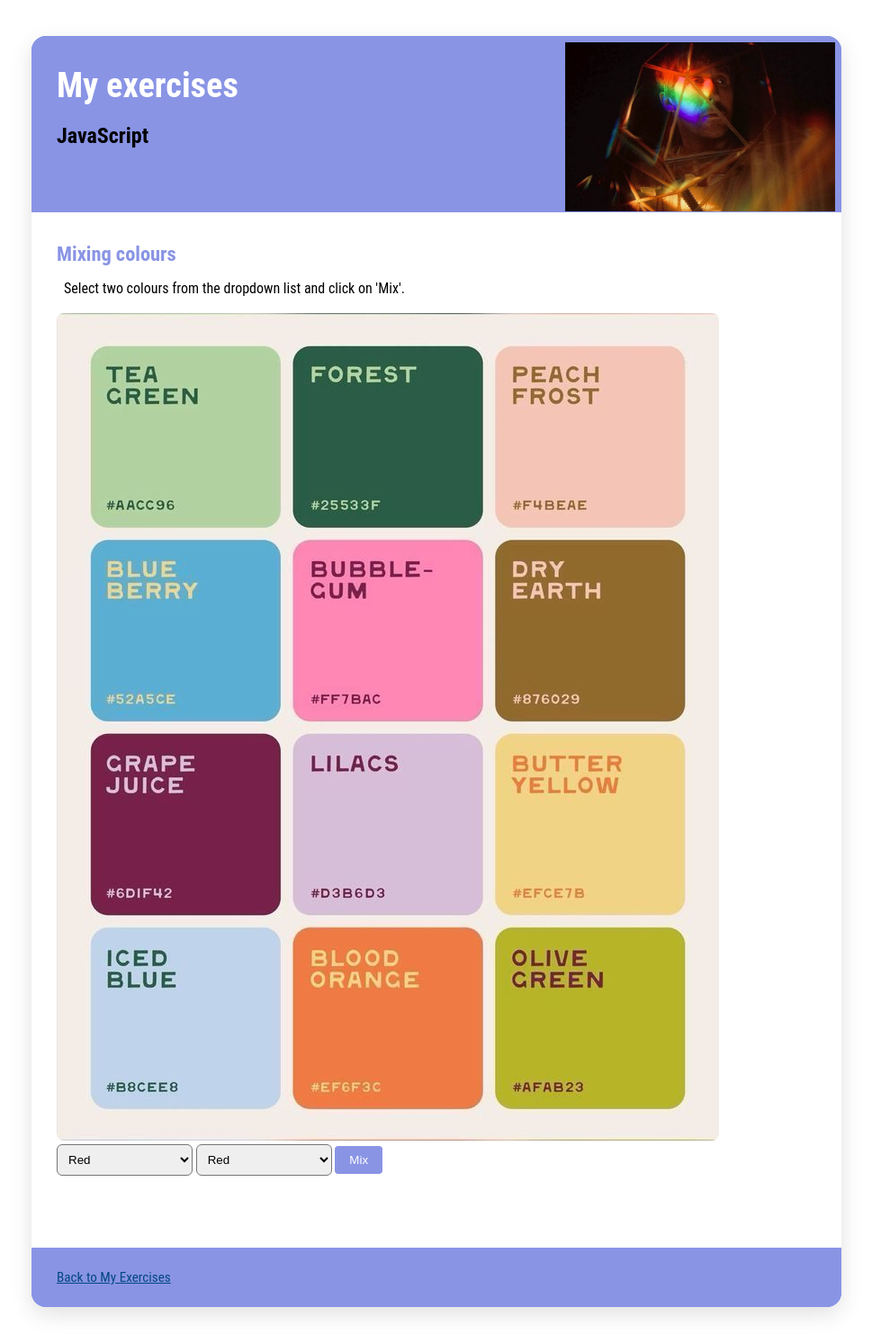
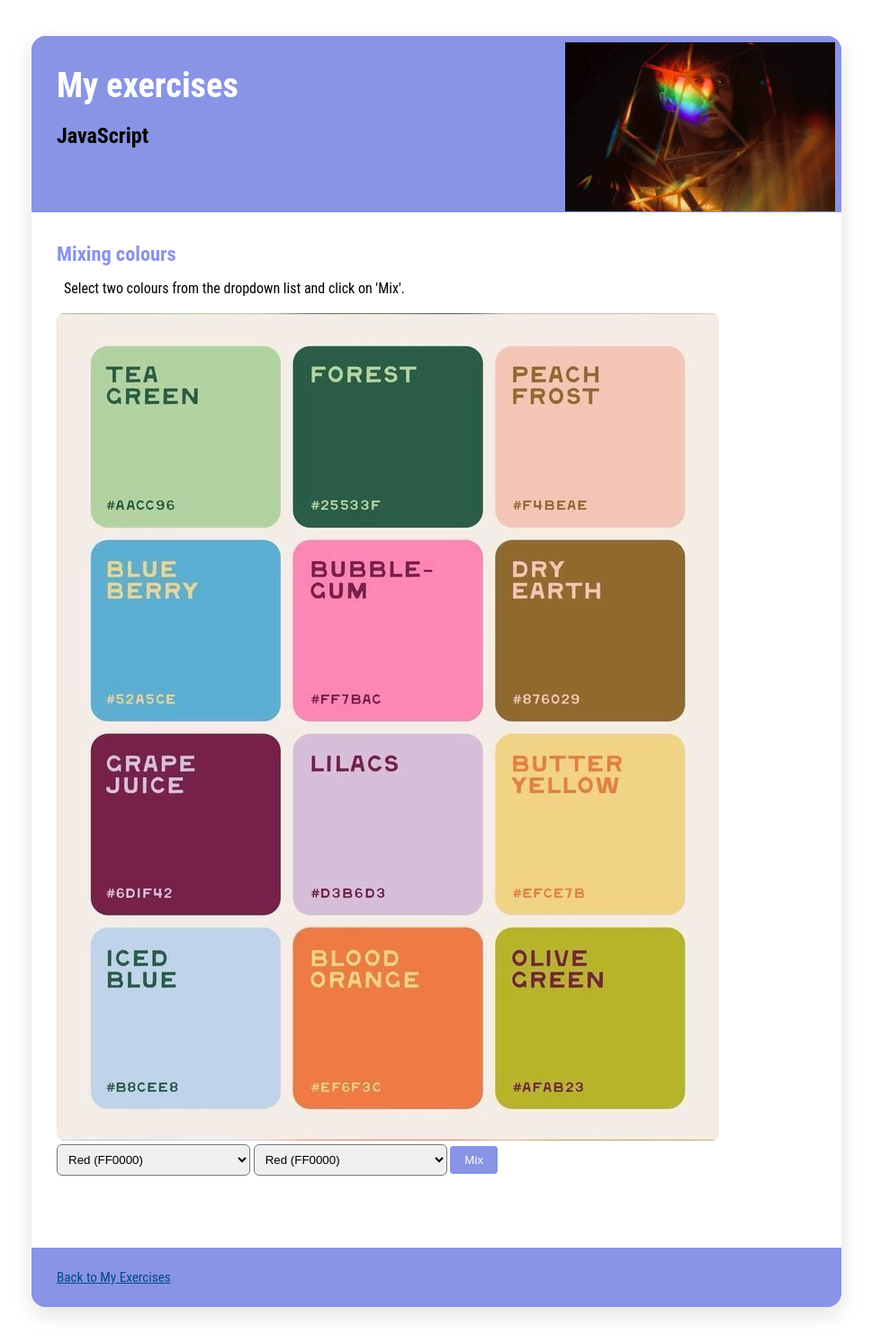
Before and after one commit to ac-inscript/cs-notes, a Jekyll site: the page JavaScript-exercises.html, which Jekyll copies as it is, in a window 1280 px wide. Shown: the whole page at 90% size, without its empty margins (155-1124 px from the left). Built offline with Jekyll 4.4.1, drawn with Linux system fonts in a browser that asks for light colours.

Commit message:
(colours)

```diff
--- a/JavaScript-exercises.html
+++ b/JavaScript-exercises.html
@@ -117,63 +117,63 @@
                             <img src="hex palette.jpg" alt="Hex palette" style="width: auto; height: auto;">
                         </div>
                             <select id="colorSelect1" style="padding: 8px; border-radius: 6px;">
-                                <option value="FF0000" style="background:#FF0000; color:white;">Red</option>
-                                <option value="00FF00" style="background:#00FF00; color:white;">Green</option>
-                                <option value="0000FF" style="background:#0000FF; color:white;">Blue</option>
-                                <option value="FFFF00" style="background:#FFFF00; color:black;">Yellow</option>
-                                <option value="FF00FF" style="background:#FF00FF; color:white;">Magenta</option>
-                                <option value="00FFFF" style="background:#00FFFF; color:black;">Cyan</option>
-                                <option value="000000" style="background:#000000; color:white;">Black</option>
-                                <option value="FFFFFF" style="background:#FFFFFF; color:black;">White</option>
-                                <option value="FFA500" style="background:#FFA500; color:black;">Orange</option>
-                                <option value="800080" style="background:#800080; color:white;">Purple</option>
-                                <option value="A52A2A" style="background:#A52A2A; color:white;">Brown</option>
-                                <option value="FFC0CB" style="background:#FFC0CB; color:black;">Pink</option>
-                                <option value="808080" style="background:#808080; color:white;">Gray</option>
-                                <option value="008000" style="background:#008000; color:white;">Dark Green</option>
-                                <option value="000080" style="background:#000080; color:white;">Navy</option>
-                                <option value="AACC96" style="background:#AACC96; color:black;">TEA GREEN</option>
-                                <option value="25533F" style="background:#25533F; color:white;">FOREST</option>
-                                <option value="F4BEAE" style="background:#F4BEAE; color:black;">PEACH</option>
-                                <option value="52A5CE" style="background:#52A5CE; color:white;">BLUE BERRY</option>
-                                <option value="FF7BAC" style="background:#FF7BAC; color:black;">BUBBLE-GUM</option>
-                                <option value="876029" style="background:#876029; color:white;">DRY EARTH</option>
-                                <option value="6D1F42" style="background:#6D1F42; color:white;">GRAPE JUICE</option>
-                                <option value="D3B6D3" style="background:#D3B6D3; color:black;">LILACS</option>
-                                <option value="EFCE7B" style="background:#EFCE7B; color:black;">BUTTER YELLOW</option>
-                                <option value="B8CEE8" style="background:#B8CEE8; color:black;">ICED BLUE</option>
-                                <option value="EF6F3C" style="background:#EF6F3C; color:white;">BLOOD ORANGE</option>
-                                <option value="AFAB23" style="background:#AFAB23; color:black;">OLIVE GREEN</option>
+                                <option value="FF0000" style="background:#FF0000; color:white;">Red (FF0000)</option>
+                                <option value="00FF00" style="background:#00FF00; color:white;">Green (00FF00)</option>
+                                <option value="0000FF" style="background:#0000FF; color:white;">Blue (0000FF)</option>
+                                <option value="FFFF00" style="background:#FFFF00; color:black;">Yellow (FFFF00)</option>
+                                <option value="FF00FF" style="background:#FF00FF; color:white;">Magenta (FF00FF)</option>
+                                <option value="00FFFF" style="background:#00FFFF; color:black;">Cyan (00FFFF)</option>
+                                <option value="000000" style="background:#000000; color:white;">Black (000000)</option>
+                                <option value="FFFFFF" style="background:#FFFFFF; color:black;">White (FFFFFF)</option>
+                                <option value="FFA500" style="background:#FFA500; color:black;">Orange (FFA500)</option>
+                                <option value="800080" style="background:#800080; color:white;">Purple (800080)</option>
+                                <option value="A52A2A" style="background:#A52A2A; color:white;">Brown (A52A2A)</option>
+                                <option value="FFC0CB" style="background:#FFC0CB; color:black;">Pink (FFC0CB)</option>
+                                <option value="808080" style="background:#808080; color:white;">Gray (808080)</option>
+                                <option value="008000" style="background:#008000; color:white;">Dark Green (008000)</option>
+                                <option value="000080" style="background:#000080; color:white;">Navy (000080)</option>
+                                <option value="AACC96" style="background:#AACC96; color:black;">TEA GREEN (AACC96)</option>
+                                <option value="25533F" style="background:#25533F; color:white;">FOREST (25533F)</option>
+                                <option value="F4BEAE" style="background:#F4BEAE; color:black;">PEACH (F4BEAE)</option>
+                                <option value="52A5CE" style="background:#52A5CE; color:white;">BLUE BERRY (52A5CE)</option>
+                                <option value="FF7BAC" style="background:#FF7BAC; color:black;">BUBBLE-GUM (FF7BAC)</option>
+                                <option value="876029" style="background:#876029; color:white;">DRY EARTH (876029)</option>
+                                <option value="6D1F42" style="background:#6D1F42; color:white;">GRAPE JUICE (6D1F42)</option>
+                                <option value="D3B6D3" style="background:#D3B6D3; color:black;">LILACS (D3B6D3)</option>
+                                <option value="EFCE7B" style="background:#EFCE7B; color:black;">BUTTER YELLOW (EFCE7B)</option>
+                                <option value="B8CEE8" style="background:#B8CEE8; color:black;">ICED BLUE (B8CEE8)</option>
+                                <option value="EF6F3C" style="background:#EF6F3C; color:white;">BLOOD ORANGE (EF6F3C)</option>
+                                <option value="AFAB23" style="background:#AFAB23; color:black;">OLIVE GREEN (AFAB23)</option>
 
                             </select>
                             <select id="colorSelect2" style="padding: 8px; border-radius: 6px;">
-                                <option value="FF0000" style="background:#FF0000; color:white;">Red</option>
-                                <option value="00FF00" style="background:#00FF00; color:white;">Green</option>
-                                <option value="0000FF" style="background:#0000FF; color:white;">Blue</option>
-                                <option value="FFFF00" style="background:#FFFF00; color:black;">Yellow</option>
-                                <option value="FF00FF" style="background:#FF00FF; color:white;">Magenta</option>
-                                <option value="00FFFF" style="background:#00FFFF; color:black;">Cyan</option>
-                                <option value="000000" style="background:#000000; color:white;">Black</option>
-                                <option value="FFFFFF" style="background:#FFFFFF; color:black;">White</option>
-                                <option value="FFA500" style="background:#FFA500; color:black;">Orange</option>
-                                <option value="800080" style="background:#800080; color:white;">Purple</option>
-                                <option value="A52A2A" style="background:#A52A2A; color:white;">Brown</option>
-                                <option value="FFC0CB" style="background:#FFC0CB; color:black;">Pink</option>
-                                <option value="808080" style="background:#808080; color:white;">Gray</option>
-                                <option value="008000" style="background:#008000; color:white;">Dark Green</option>
-                                <option value="000080" style="background:#000080; color:white;">Navy</option>
-                                <option value="AACC96" style="background:#AACC96; color:black;">TEA GREEN</option>
-                                <option value="25533F" style="background:#25533F; color:white;">FOREST</option>
-                                <option value="F4BEAE" style="background:#F4BEAE; color:black;">PEACH</option>
-                                <option value="52A5CE" style="background:#52A5CE; color:white;">BLUE BERRY</option>
-                                <option value="FF7BAC" style="background:#FF7BAC; color:black;">BUBBLE-GUM</option>
-                                <option value="876029" style="background:#876029; color:white;">DRY EARTH</option>
-                                <option value="6D1F42" style="background:#6D1F42; color:white;">GRAPE JUICE</option>
-                                <option value="D3B6D3" style="background:#D3B6D3; color:black;">LILACS</option>
-                                <option value="EFCE7B" style="background:#EFCE7B; color:black;">BUTTER YELLOW</option>
-                                <option value="B8CEE8" style="background:#B8CEE8; color:black;">ICED BLUE</option>
-                                <option value="EF6F3C" style="background:#EF6F3C; color:white;">BLOOD ORANGE</option>
-                                <option value="AFAB23" style="background:#AFAB23; color:black;">OLIVE GREEN</option>
+                                <option value="FF0000" style="background:#FF0000; color:white;">Red (FF0000)</option>
+                                <option value="00FF00" style="background:#00FF00; color:white;">Green (00FF00)</option>
+                                <option value="0000FF" style="background:#0000FF; color:white;">Blue (0000FF)</option>
+                                <option value="FFFF00" style="background:#FFFF00; color:black;">Yellow (FFFF00)</option>
+                                <option value="FF00FF" style="background:#FF00FF; color:white;">Magenta (FF00FF)</option>
+                                <option value="00FFFF" style="background:#00FFFF; color:black;">Cyan (00FFFF)</option>
+                                <option value="000000" style="background:#000000; color:white;">Black (000000)</option>
+                                <option value="FFFFFF" style="background:#FFFFFF; color:black;">White (FFFFFF)</option>
+                                <option value="FFA500" style="background:#FFA500; color:black;">Orange (FFA500)</option>
+                                <option value="800080" style="background:#800080; color:white;">Purple (800080)</option>
+                                <option value="A52A2A" style="background:#A52A2A; color:white;">Brown (A52A2A)</option>
+                                <option value="FFC0CB" style="background:#FFC0CB; color:black;">Pink (FFC0CB)</option>
+                                <option value="808080" style="background:#808080; color:white;">Gray (808080)</option>
+                                <option value="008000" style="background:#008000; color:white;">Dark Green (008000)</option>
+                                <option value="000080" style="background:#000080; color:white;">Navy (000080)</option>
+                                <option value="AACC96" style="background:#AACC96; color:black;">TEA GREEN (AACC96)</option>
+                                <option value="25533F" style="background:#25533F; color:white;">FOREST (25533F)</option>
+                                <option value="F4BEAE" style="background:#F4BEAE; color:black;">PEACH (F4BEAE)</option>
+                                <option value="52A5CE" style="background:#52A5CE; color:white;">BLUE BERRY (52A5CE)</option>
+                                <option value="FF7BAC" style="background:#FF7BAC; color:black;">BUBBLE-GUM (FF7BAC)</option>
+                                <option value="876029" style="background:#876029; color:white;">DRY EARTH (876029)</option>
+                                <option value="6D1F42" style="background:#6D1F42; color:white;">GRAPE JUICE (6D1F42)</option>
+                                <option value="D3B6D3" style="background:#D3B6D3; color:black;">LILACS (D3B6D3)</option>
+                                <option value="EFCE7B" style="background:#EFCE7B; color:black;">BUTTER YELLOW (EFCE7B)</option>
+                                <option value="B8CEE8" style="background:#B8CEE8; color:black;">ICED BLUE (B8CEE8)</option>
+                                <option value="EF6F3C" style="background:#EF6F3C; color:white;">BLOOD ORANGE (EF6F3C)</option>
+                                <option value="AFAB23" style="background:#AFAB23; color:black;">OLIVE GREEN (AFAB23)</option>
                             </select>
                             <button id="mixButton">Mix</button>
                             <div id="result" style="margin-top:20px;"></div>
```
